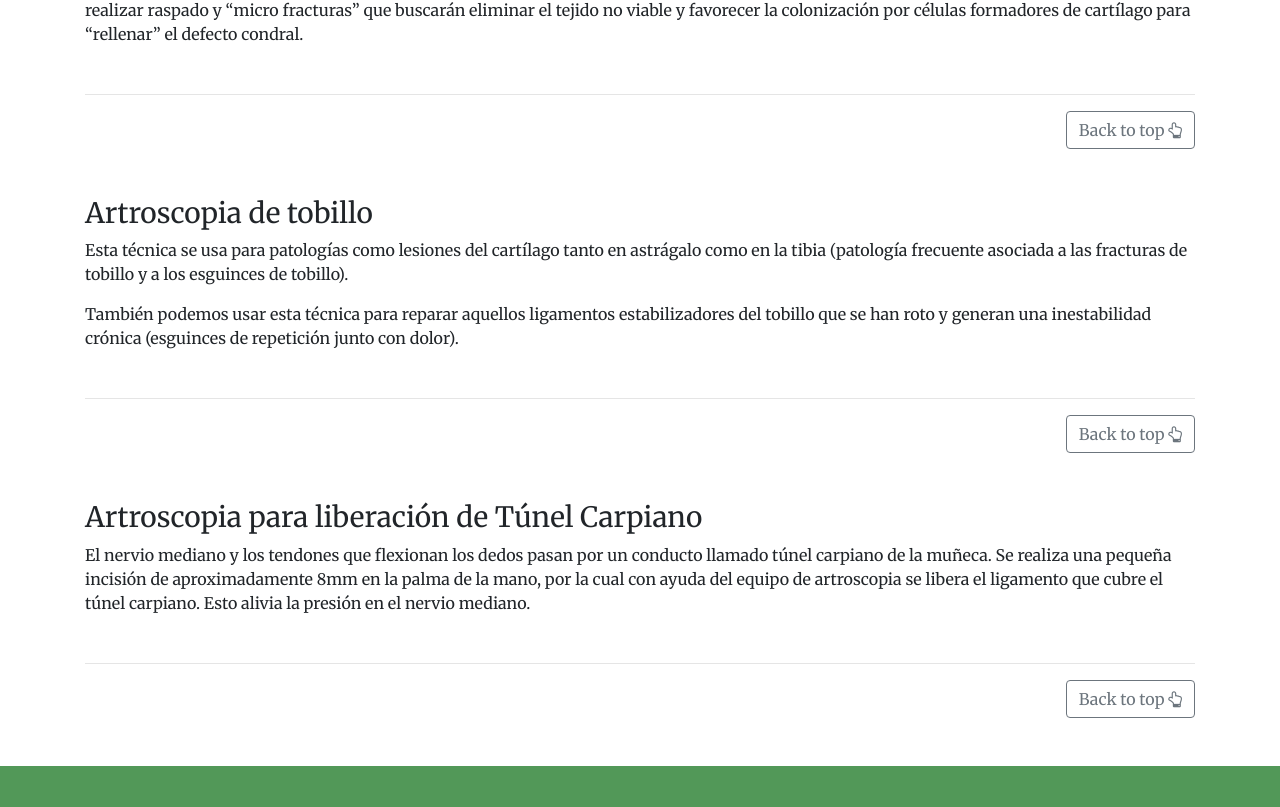
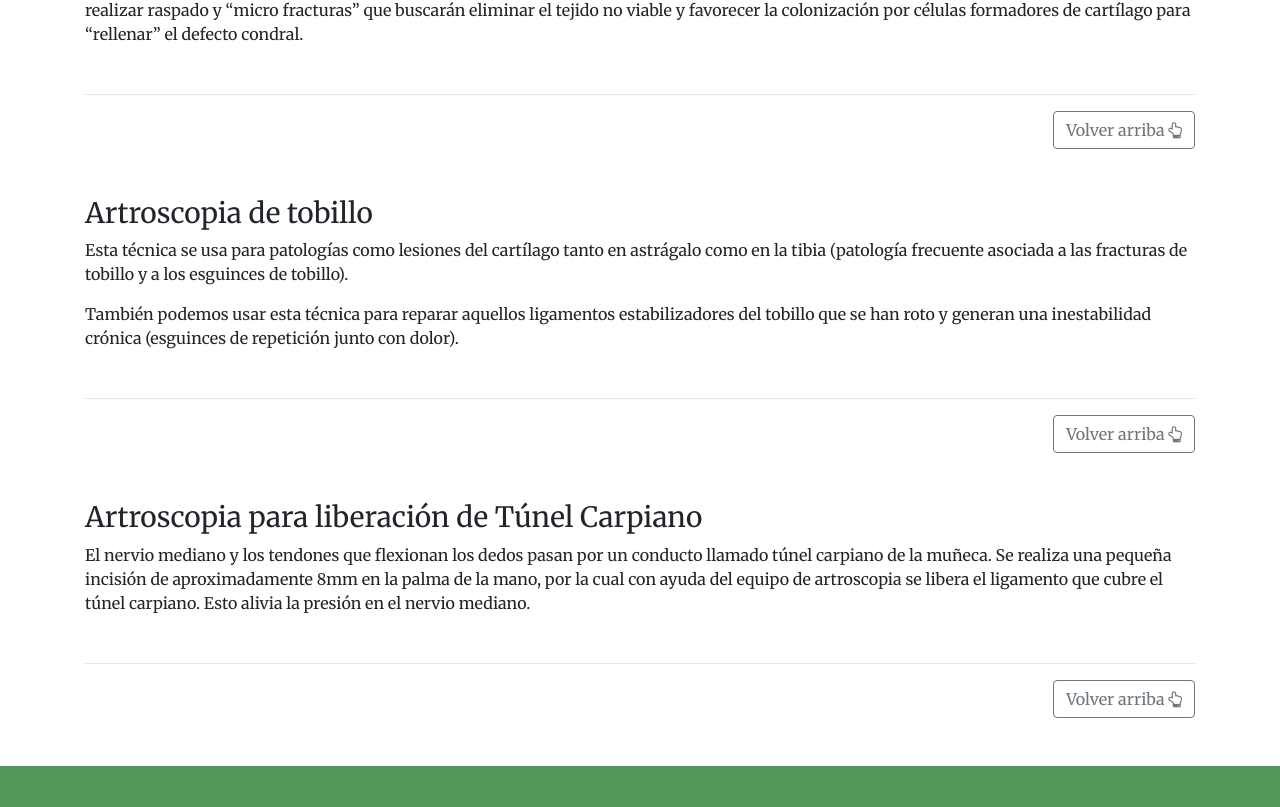
Before and after one commit to isaacrowntree/sammyorozcoartroscopia.com, a Jekyll site: the page built from artroscopia.md, in a window 1280 px wide and 1400 px high, scrolled down 2667 px. Shown: the part 360-1167 px from the top of the window. Built offline with Jekyll 4.4.1, drawn with Linux system fonts in a browser that asks for light colours; some of the changed text lies outside the part shown.

Commit message:
en espanol

```diff
--- a/_layouts/artroscopia.html
+++ b/_layouts/artroscopia.html
@@ -45,7 +45,7 @@
           <div class="text-right my-5">
             <hr />
             <button type="button" class="btn btn-outline-secondary">
-              <a href="#artroscopia">Back to top <i class="fa fa-hand-o-up" aria-hidden="true"></i></a>
+              <a href="#artroscopia">Volver arriba <i class="fa fa-hand-o-up" aria-hidden="true"></i></a>
             </button>
           </div>
         {% endif %}
--- a/_layouts/default.html
+++ b/_layouts/default.html
@@ -13,7 +13,7 @@
       <div class="text-right my-5">
         <hr />
         <button type="button" class="btn btn-outline-secondary">
-          <a href="#top">Back to top <i class="fa fa-hand-o-up" aria-hidden="true"></i></a>
+          <a href="#top">Volver arriba <i class="fa fa-hand-o-up" aria-hidden="true"></i></a>
         </button>
       </div>
     </section>
```
